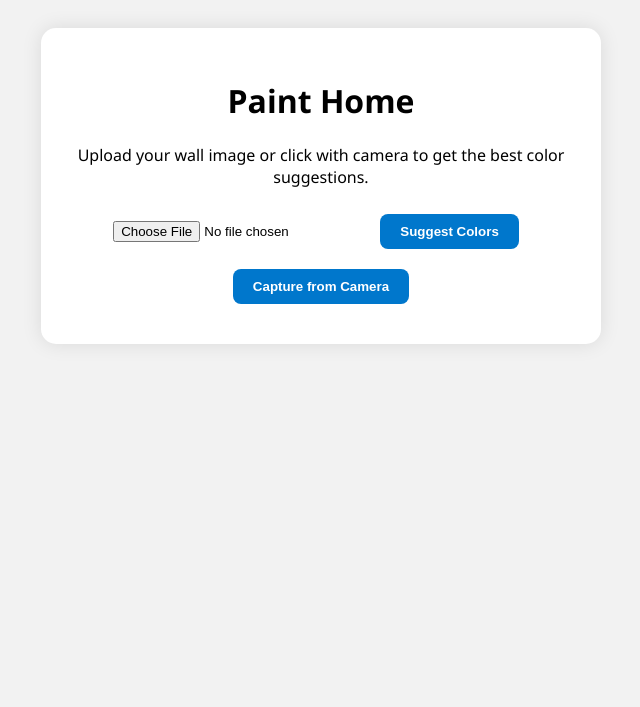
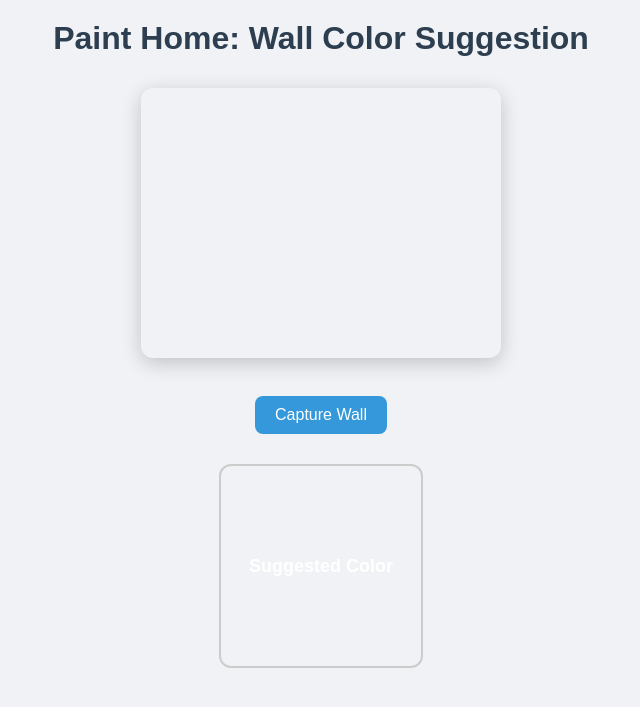
Before and after one commit to notbittu/white444, a Flask app: page / in a window 1280 px wide. Shown: the top 707 px of the page, without its empty margins (319-959 px from the left). Run offline with Flask 3, Linux system fonts and the light colour scheme.

Commit message:
Update index.html

```diff
--- a/templates/index.html
+++ b/templates/index.html
@@ -3,72 +3,103 @@
 <head>
   <meta charset="UTF-8" />
   <meta name="viewport" content="width=device-width, initial-scale=1.0"/>
-  <title>Paint Home - Smart Wall Color Suggestion</title>
-  <link rel="stylesheet" href="{{ url_for('static', filename='style.css') }}">
+  <title>Paint Home - Smart Wall Color Suggester</title>
+  <style>
+    body {
+      font-family: Arial, sans-serif;
+      background: #f0f2f5;
+      margin: 0;
+      padding: 0;
+      display: flex;
+      flex-direction: column;
+      align-items: center;
+    }
+    h1 {
+      margin-top: 20px;
+      color: #2c3e50;
+    }
+    video, canvas {
+      border-radius: 12px;
+      box-shadow: 0 5px 20px rgba(0, 0, 0, 0.2);
+      margin: 10px;
+    }
+    button {
+      padding: 10px 20px;
+      background-color: #3498db;
+      color: white;
+      border: none;
+      border-radius: 8px;
+      cursor: pointer;
+      font-size: 16px;
+      margin: 10px;
+    }
+    button:hover {
+      background-color: #2980b9;
+    }
+    .preview-box {
+      width: 200px;
+      height: 200px;
+      margin-top: 20px;
+      border-radius: 12px;
+      border: 2px solid #ccc;
+      display: flex;
+      align-items: center;
+      justify-content: center;
+      font-weight: bold;
+      font-size: 18px;
+      color: #fff;
+    }
+  </style>
 </head>
 <body>
-  <div class="container">
-    <h1>Paint Home</h1>
-    <p>Upload your wall image or click with camera to get the best color suggestions.</p>
 
-    <input type="file" id="imageInput" accept="image/*">
-    <button onclick="uploadImage()">Suggest Colors</button>
-    <button onclick="openCamera()">Capture from Camera</button>
+  <h1>Paint Home: Wall Color Suggestion</h1>
 
-    <video id="camera" autoplay playsinline style="display:none;"></video>
-    <canvas id="canvas" style="display:none;"></canvas>
+  <video id="video" width="360" height="270" autoplay></video>
+  <br>
+  <button onclick="capturePhoto()">Capture Wall</button>
+  <canvas id="canvas" width="360" height="270" style="display:none;"></canvas>
 
-    <div id="result"></div>
-  </div>
+  <div class="preview-box" id="previewBox">Suggested Color</div>
 
   <script>
-    async function uploadImage() {
-      const input = document.getElementById('imageInput');
-      const file = input.files[0];
-      if (!file) return alert("Please upload an image!");
+    const video = document.getElementById('video');
+    const canvas = document.getElementById('canvas');
+    const previewBox = document.getElementById('previewBox');
+    const context = canvas.getContext('2d');
 
+    // Start webcam
+    navigator.mediaDevices.getUserMedia({ video: true })
+      .then(stream => video.srcObject = stream)
+      .catch(err => alert("Camera access denied: " + err));
+
+    function capturePhoto() {
+      context.drawImage(video, 0, 0, canvas.width, canvas.height);
+      canvas.toBlob(sendToBackend, 'image/jpeg');
+    }
+
+    function sendToBackend(blob) {
       const formData = new FormData();
-      formData.append("image", file);
+      formData.append('image', blob, 'wall.jpg');
 
-      const res = await fetch('/color-suggestion', {
+      fetch('https://white444-2.onrender.com/color-suggestion', {
         method: 'POST',
         body: formData
+      })
+      .then(res => res.json())
+      .then(data => {
+        if (data.suggested_color) {
+          previewBox.style.backgroundColor = data.suggested_color;
+          previewBox.textContent = data.suggested_color.toUpperCase();
+        } else {
+          previewBox.textContent = 'Error: ' + (data.error || 'Unknown');
+        }
+      })
+      .catch(err => {
+        previewBox.textContent = 'Error: ' + err.message;
       });
-
-      const data = await res.json();
-      document.getElementById('result').innerHTML = `
-        <h2>Suggested Color:</h2>
-        <div style="width:100px;height:100px;background:${data.suggested_color};margin:auto;border-radius:10px;"></div>
-        <p>${data.suggested_color}</p>
-      `;
-    }
-
-    function openCamera() {
-      const video = document.getElementById("camera");
-      const canvas = document.getElementById("canvas");
-      const input = document.getElementById("imageInput");
-
-      video.style.display = "block";
-
-      navigator.mediaDevices.getUserMedia({ video: true })
-        .then(stream => {
-          video.srcObject = stream;
-
-          video.addEventListener("click", () => {
-            canvas.width = video.videoWidth;
-            canvas.height = video.videoHeight;
-            canvas.getContext('2d').drawImage(video, 0, 0);
-
-            canvas.toBlob(blob => {
-              const file = new File([blob], "captured.jpg", { type: "image/jpeg" });
-              const dt = new DataTransfer();
-              dt.items.add(file);
-              input.files = dt;
-              uploadImage();
-            });
-          });
-        });
     }
   </script>
+
 </body>
 </html>
```
